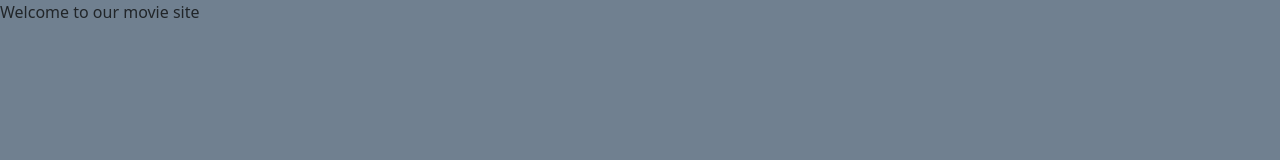
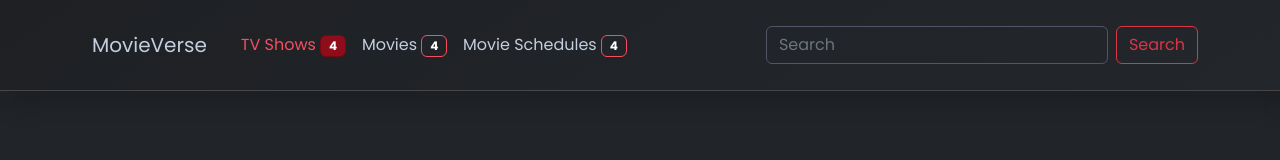
Before and after one commit to adamilare/movieverse, a website built with webpack: page src/index.html in a window 1280 px wide. Built offline with nearby package versions, Linux system fonts and the light colour scheme.

Commit message:
design the layout for the navbar

```diff
--- a/src/index.html
+++ b/src/index.html
@@ -20,7 +20,63 @@
     <title>Movie Site</title>
   </head>
   <body>
-    Welcome to our movie site
+    <nav class="navbar navbar-expand-lg">
+      <div class="container">
+        <a class="navbar-brand" href="#">MovieVerse</a>
+        <button
+          class="navbar-toggler"
+          type="button"
+          data-bs-toggle="collapse"
+          data-bs-target="#navbarSupportedContent"
+          aria-controls="navbarSupportedContent"
+          aria-expanded="false"
+          aria-label="Toggle navigation"
+        >
+          <svg
+            xmlns="http://www.w3.org/2000/svg"
+            fill="none"
+            viewBox="0 0 24 24"
+            stroke-width="1.5"
+            stroke="currentColor"
+            class="w-6 h-6"
+          >
+            <path
+              stroke-linecap="round"
+              stroke-linejoin="round"
+              d="M3.75 6.75h16.5M3.75 12h16.5m-16.5 5.25h16.5"
+            />
+          </svg>
+        </button>
+        <div class="collapse navbar-collapse" id="navbarSupportedContent">
+          <ul class="navbar-nav me-auto mb-2 mb-lg-0">
+            <li class="nav-item">
+              <a class="nav-link active" aria-current="page" href="#"
+                >TV Shows <span class="badge">4</span></a
+              >
+            </li>
+            <li class="nav-item">
+              <a class="nav-link" href="#"
+                >Movies <span class="badge">4</span></a
+              >
+            </li>
+            <li class="nav-item">
+              <a class="nav-link" href="#"
+                >Movie Schedules <span class="badge">4</span></a
+              >
+            </li>
+          </ul>
+          <form class="d-flex" role="search">
+            <input
+              class="form-control me-2"
+              type="search"
+              placeholder="Search"
+              aria-label="Search"
+            />
+            <button class="btn btn-outline-danger" type="submit">Search</button>
+          </form>
+        </div>
+      </div>
+    </nav>
 
     <script
       src="https://cdnjs.cloudflare.com/ajax/libs/bootstrap/5.2.3/js/bootstrap.bundle.min.js"
--- a/src/styles.css
+++ b/src/styles.css
@@ -1,3 +1,78 @@
+* {
+  box-sizing: border-box;
+}
+
 body {
-  background-color: slategrey;
+  font-family: 'Poppins', sans-serif;
+  background-color: #212428;
 }
+
+.navbar {
+  background: linear-gradient(145deg, #1e2024, #23272b);
+  border-bottom: 1px solid #494646;
+  box-shadow: 10px 10px 19px #1c1e22, -10px -10px 19px #262a2e;
+  padding: 18px;
+}
+
+.navbar-brand {
+  color: #c4cfde;
+}
+
+.navbar-brand:hover {
+  color: #f64e60;
+}
+
+.navbar-toggler svg {
+  width: 39px;
+  display: inline-block;
+  color: white;
+}
+
+.navbar-toggler:focus {
+  box-shadow: none;
+}
+
+.nav-link {
+  color: #c4cfde;
+  padding: 15px 10px;
+}
+
+.nav-link:hover {
+  color: #c4cfde;
+}
+
+.nav-link.active {
+  color: #f64e60 !important;
+}
+
+.nav-link.active .badge {
+  background-color: #8f0d1a;
+  border-color: #740914;
+}
+
+.nav-link .badge {
+  background-color: transparent;
+  border: 1px solid #f64e60;
+}
+
+.form-control {
+  background-color: transparent;
+  color: #c4cfde;
+  border: 1px solid #515567;
+}
+
+.form-control:focus {
+  background-color: transparent;
+  border-color: #ffe2e5 !important;
+  box-shadow: 0 0 0 0.25rem rgb(253 13 13 / 25%);
+}
+
+@media (min-width: 992px) {
+  .navbar-brand {
+    padding: 10px;
+  }
+
+  .nav-link {
+    padding-right: 17px;
+  }
+}
```
